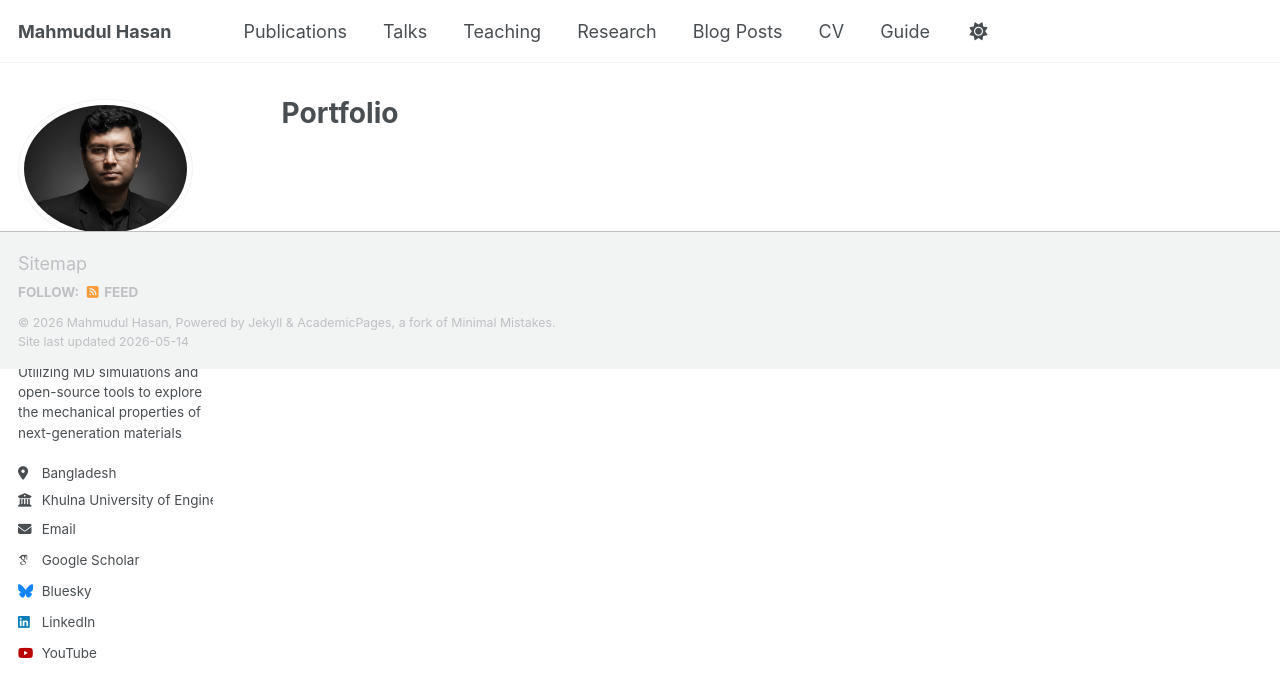
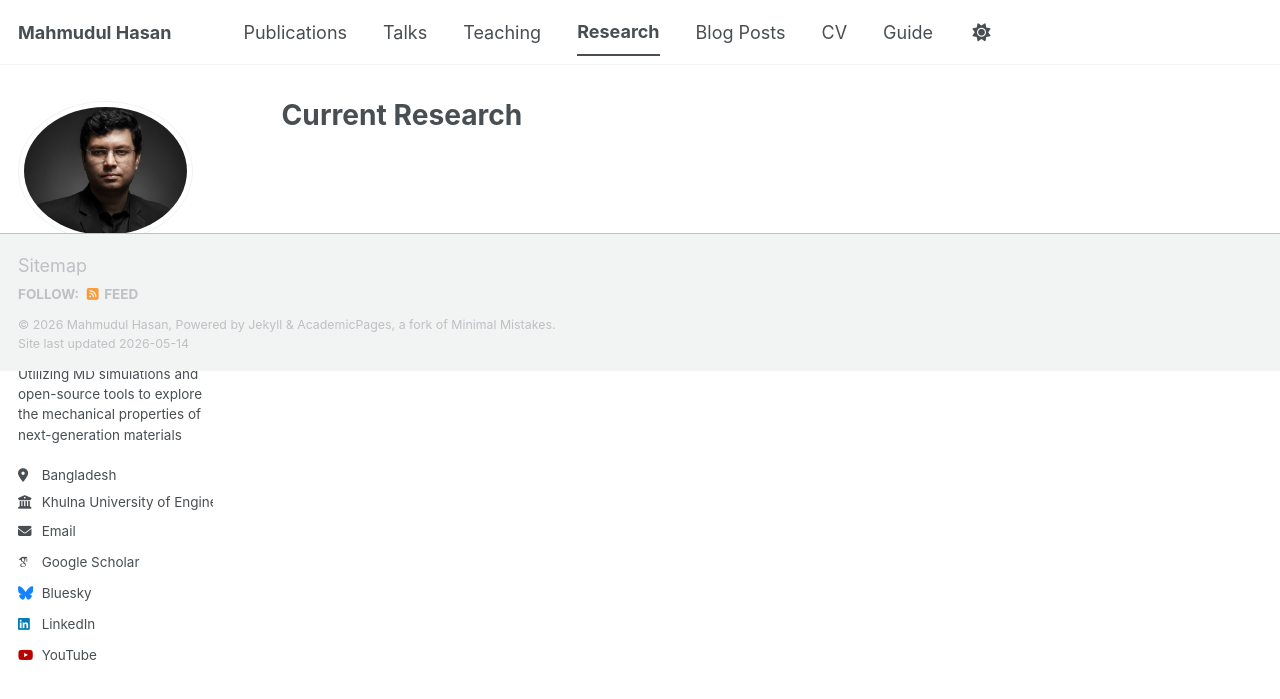
Before and after one commit to m-hasanr/m-hasanr.github.io, a Jekyll site: the page built from _pages/research.html, in a window 1280 px wide. Shown: the top 699 px of the page. Built offline with Jekyll 4.4.1, drawn with Linux system fonts in a browser that asks for light colours; some web fonts are replaced; a script bundle is joined from its source files by our own code; library files that are not in the unit come from our copies.

Commit message:
Rename portfolio page to current research

```diff
--- a/_pages/portfolio.html
+++ b/_pages/research.html
@@ -1,13 +1,12 @@
 ---
 layout: archive
-title: "Portfolio"
-permalink: /portfolio/
+title: "Current Research"
+permalink: /research/
 author_profile: true
 ---
 
 {% include base_path %}
 
-
-{% for post in site.portfolio %}
+{% for post in site.research %}
   {% include archive-single.html %}
 {% endfor %}
```
